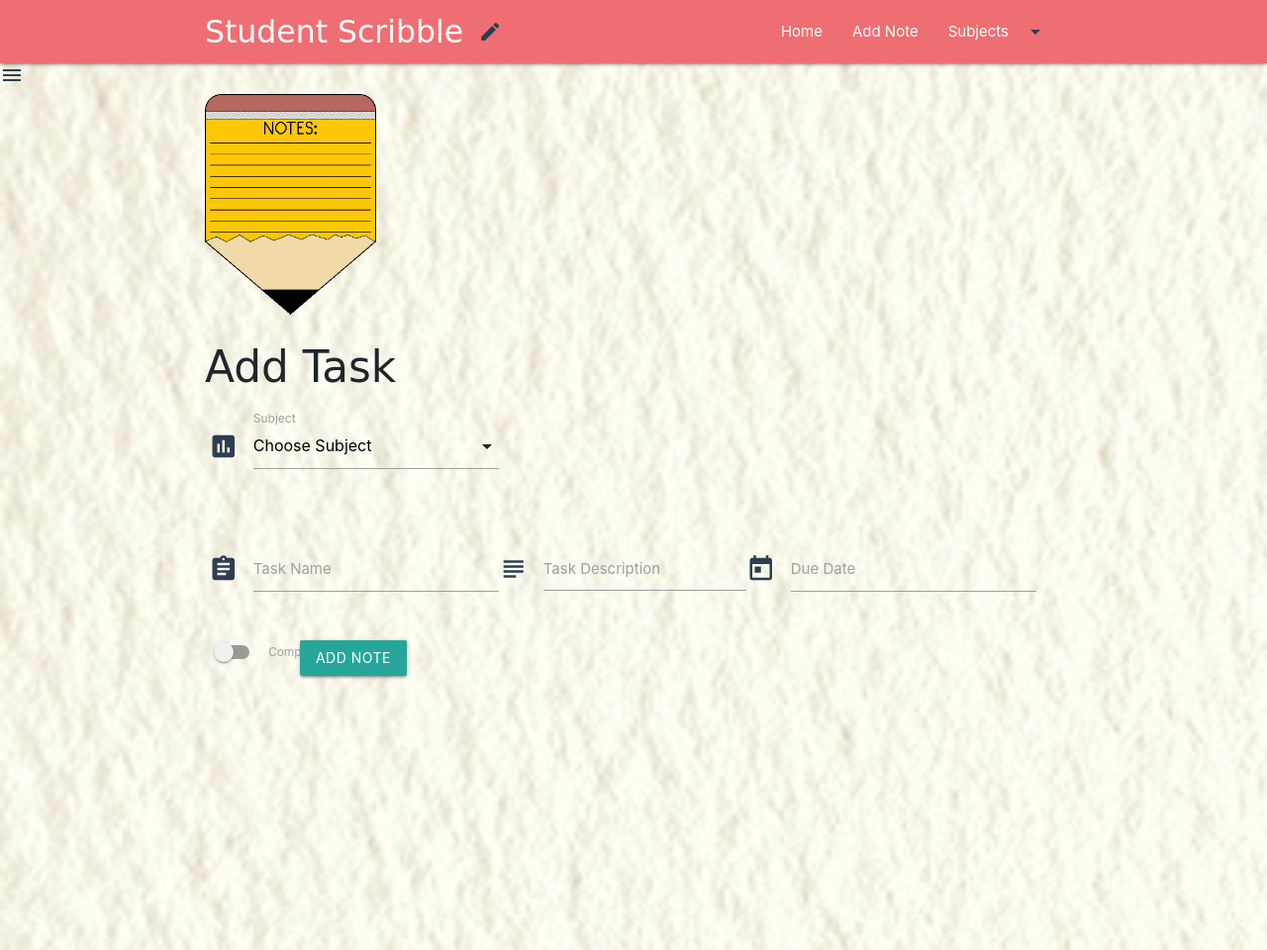
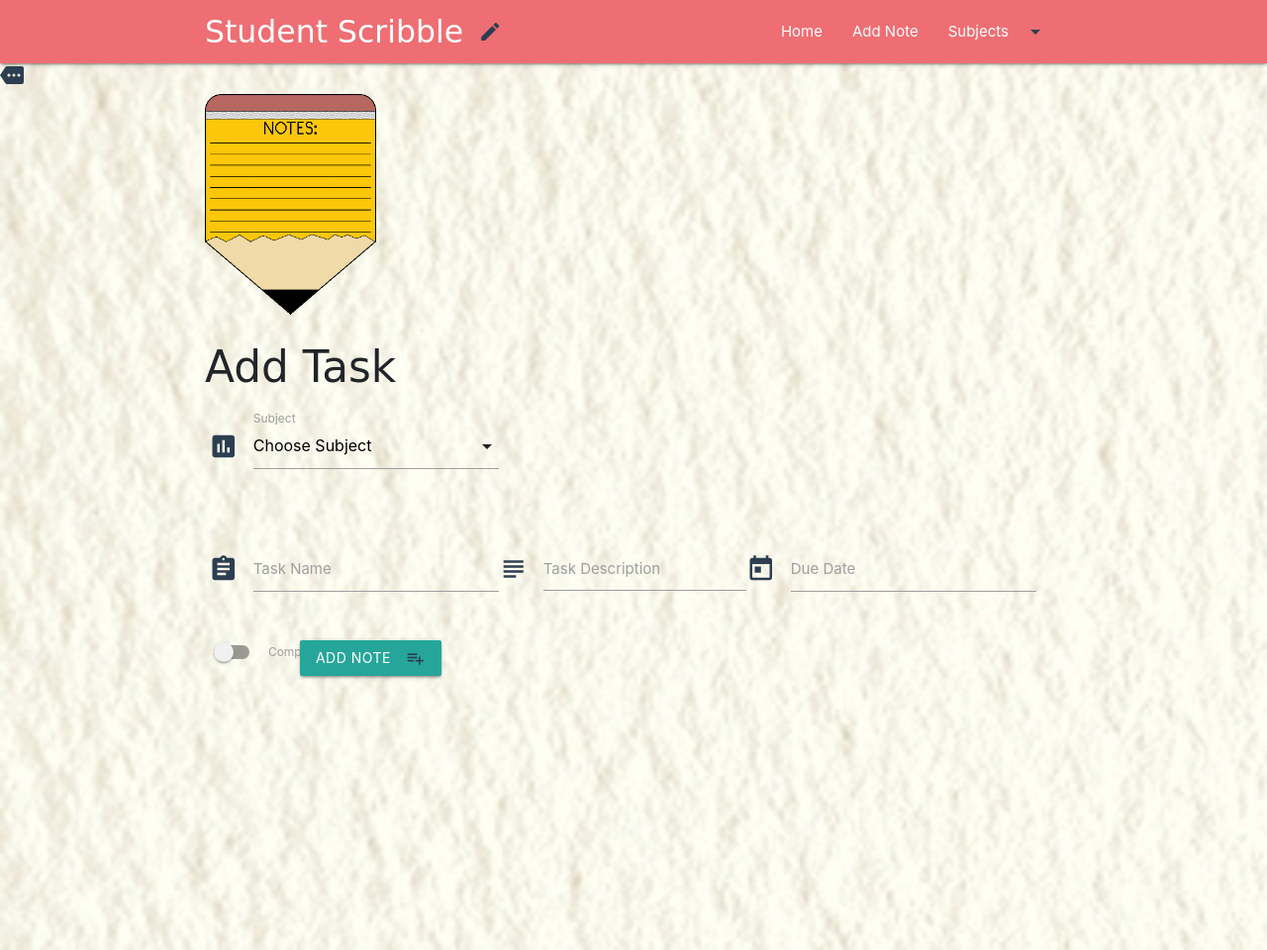
Before and after one commit to Nathanduggan/student-scribble-app, a Flask app: page /add_note in a window 1280 px wide. Shown: the whole page at 99% size. Run offline with Flask 2, Linux system fonts and the light colour scheme; data that the repository does not hold is empty; some libraries are stand-ins or nearby versions.

Commit message:
Updated Fiels, IncludingHeroku set up

```diff
--- a/static/css/style.css
+++ b/static/css/style.css
@@ -56,8 +56,6 @@
   color: #000;
   padding-left: 30px;
 
-
-
 }
 
 .jumbotron {
@@ -96,15 +94,7 @@
   box-sizing: border-box;
 }
 
-button .btn {
-  background-color: #000;
-  color: white;
-  padding: 14px 20px;
-  margin: 8px 0;
-  border: none;
-  cursor: pointer;
-  width: 20%;
-}
+
 
 button:hover {
   opacity: 0.8;
--- a/templates/addnotes.html
+++ b/templates/addnotes.html
@@ -54,11 +54,11 @@
 
 
  <div class="row">
-            <button class="btn waves-effect waves-light" type="submit" name="action"><p>Add Note</p>
+            <button class="btn waves-effect waves-light" type="submit" name="action">Add Note
                 <i class="material-icons right">playlist_add</i>
              </button>
         </div>
-          </form>
+    </form>
 </div>
 
 {% endblock %}
--- a/templates/base.html
+++ b/templates/base.html
@@ -19,13 +19,35 @@
 </head>
 <body>
 
+  <nav>
+     <ul id="slide-out" class="sidenav">
+    <li><div class="user-view">
+      <div class="background">
+        <img src="{{url_for('static', filename='img/noteback.png')}}">
+      </div>
+      <a href="#user"><img class="circle" src="{{url_for('static', filename='img/profile2.png')}}"></a>
+      <a href="#name"><span class="black-text name">Full Name</span></a>
+      <a href="#email"><span class="black-text email">Example@email.com</span></a>
+    </div></li>
+    <li><a href="{{url_for('get_notes')}}"><i class="material-icons">home</i>Home</a></li>
+    <li><a href="{{url_for('add_note')}}"><i class="material-icons">note_add</i>Add Note</a></li>
+    <li><a href="{{url_for('get_subjects')}}"><i class="material-icons">subject</i>Manage Subjects</a></li>
+    <li><div class="divider"></div></li>
+    <li><a href="{{url_for('about')}}"><i class="material-icons">info</i>About</a></li>
+    <li><a href="{{url_for('support')}}"><i class="material-icons">local_library</i>Support</a></li>
+    <li><a href="{{url_for('get_login')}}"><i class="material-icons">assignment_ind</i>Login</a></li>
+  </ul>
+  <a href="#" data-target="slide-out" class="sidenav-trigger"><i class="material-icons">more</i></a>
+
+
+
   <!-- Dropdown Structure -->
 <ul id="dropdown1" class="dropdown-content">
   <li><a href="{{url_for('new_subject')}}">Add Subjects</a></li>
   <li><a href="{{url_for('get_subjects')}}">Manage Subjects</a></li>
   <li class="divider"></li>
 </ul>
-<nav>
+
   <div class="container nav-wrapper">
     <a href="{{url_for('get_notes')}}" class="brand-logo"><i class="material-icons right">create</i>Student Scribble</a>
     <ul class="right hide-on-med-and-down">
@@ -37,14 +59,14 @@
   </div>
 </nav>
 
-  <ul id="slide-out" class="sidenav">
+     <ul id="slide-out" class="sidenav">
     <li><div class="user-view">
       <div class="background">
-        <img src="{{url_for('static', filename='img/ocean.jpg')}}">
+        <img src="{{url_for('static', filename='img/noteback.png')}}">
       </div>
-      <a href="#user"><img class="circle" src="{{url_for('static', filename='img/me.png')}}"></a>
-      <a href="#name"><span class="white-text name">Nathan Duggan</span></a>
-      <a href="#email"><span class="white-text email">Nathan.duggan0@gmail.com</span></a>
+      <a href="#user"><img class="circle" src="{{url_for('static', filename='img/profile2.png')}}"></a>
+      <a href="#name"><span class="black-text name">Full Name</span></a>
+      <a href="#email"><span class="black-text email">Example@email.com</span></a>
     </div></li>
     <li><a href="{{url_for('get_notes')}}"><i class="material-icons">home</i>Home</a></li>
     <li><a href="{{url_for('add_note')}}"><i class="material-icons">note_add</i>Add Note</a></li>
@@ -54,7 +76,7 @@
     <li><a href="{{url_for('support')}}"><i class="material-icons">local_library</i>Support</a></li>
     <li><a href="{{url_for('get_login')}}"><i class="material-icons">assignment_ind</i>Login</a></li>
   </ul>
-  <a href="#" data-target="slide-out" class="sidenav-trigger"><i class="material-icons">menu</i></a>
+  <a href="#" data-target="slide-out" class="sidenav-trigger"><i class="material-icons">more</i></a>
 
 
 
--- a/templates/notes.html
+++ b/templates/notes.html
@@ -22,8 +22,9 @@
       <div class="collapsible">
 
         <div class="col s3">
-          <a href="{{url_for('delete_task', note_id=note._id)}}"></a><i class="material-icons center">delete</i></a>
-          <a href="{{url_for('edit_task', note_id=note._id)}}"></a><i class="material-icons center">edit</i></a>
+
+          <a href="{{url_for('delete_task', note_id=note._id)}}"><i class="material-icons center">delete</i></a>
+          <a href="{{url_for('edit_task', note_id=note._id)}}"><i class="material-icons center">edit</i></a>
         </div>
 
 
```
Also changed, not shown: templates/editnote.html (+7 -3 lines), static/img/noteback.png (added), static/img/profile2.png (added).
